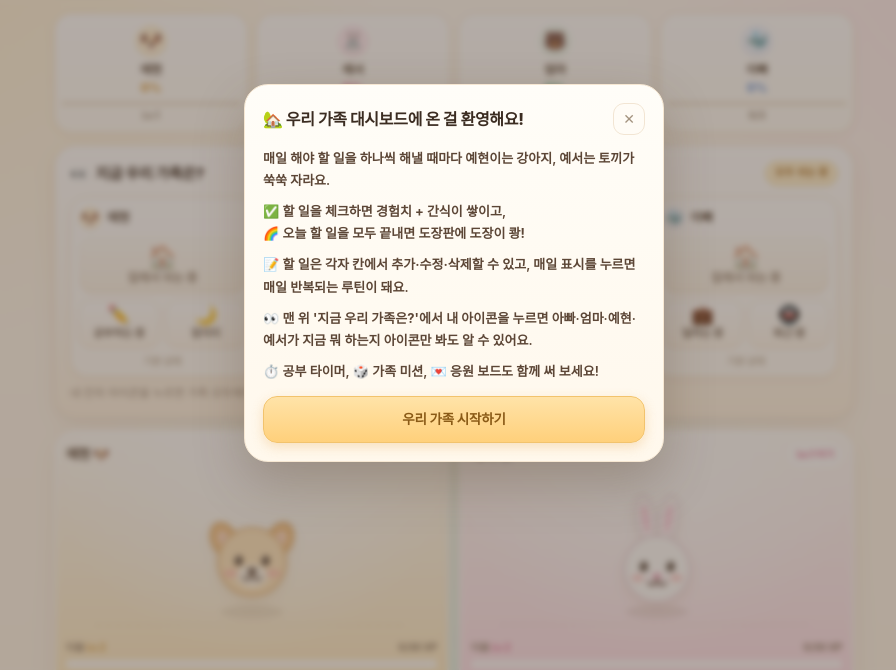
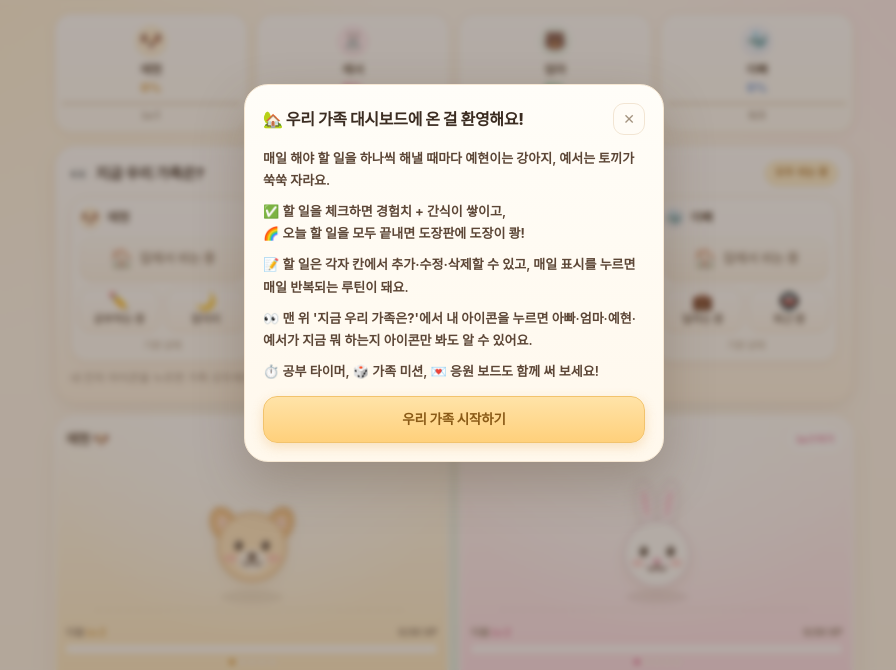
Before and after one commit to scalaria1225/family-dashboard, a plain HTML site: page index.html in a window 1280 px wide. Shown: the part 127-797 px from the top of the page, without its empty margins (186-1082 px from the left). Drawn offline with Linux system fonts and the light colour scheme.

Commit message:
style: 상태판 타일을 한 줄 아이콘+라벨로 압축

```diff
--- a/index.html
+++ b/index.html
@@ -219,8 +219,8 @@ body[data-view="dad"] .sum-card[data-member="dad"]{
 }
 .st-when{margin-left:auto;flex:0 0 auto;font-size:9.5px;font-weight:800;color:#B5A492;letter-spacing:-.1px;}
 .st-now{
-  display:flex;flex-direction:column;align-items:center;justify-content:center;gap:1px;
-  width:100%;min-height:60px;padding:6px 4px 5px;
+  display:flex;flex-direction:row;align-items:center;justify-content:center;gap:6px;
+  width:100%;min-height:44px;padding:5px 6px;
   border-radius:15px;cursor:pointer;
   border:1px solid rgba(255,255,255,.85);
   background:var(--soft,#FFF7E6);
@@ -228,26 +228,26 @@ body[data-view="dad"] .sum-card[data-member="dad"]{
   transition:transform .12s ease,box-shadow .15s ease;
 }
 .st-now:active{transform:scale(.96);}
-.st-now .st-icon{font-size:27px;line-height:1.08;}
+.st-now .st-icon{font-size:22px;line-height:1.05;}
 .st-now .st-label{
-  font-size:11px;font-weight:800;color:#4F3D2F;letter-spacing:-.3px;
-  text-align:center;line-height:1.25;
+  font-size:12px;font-weight:800;color:#4F3D2F;letter-spacing:-.3px;
+  text-align:left;line-height:1.2;
 }
 .st-now.idle{background:linear-gradient(180deg,#FFFDF8,#FBF4E9);}
-.st-now.idle .st-icon{font-size:23px;opacity:.62;}
+.st-now.idle .st-icon{font-size:19px;opacity:.62;}
 .st-now.idle .st-label{color:#9C8A78;font-weight:700;}
 .st-now.just{animation:popIn .4s ease-out;}
 .st-btns{display:flex;gap:5px;}
 .st-btn{
   flex:1 1 0;min-width:0;cursor:pointer;
   display:flex;flex-direction:column;align-items:center;justify-content:center;gap:1px;
-  padding:5px 2px 4px;border-radius:13px;
+  padding:4px 2px 3px;border-radius:13px;
   border:1px solid var(--line);
   background:linear-gradient(180deg,#FFFFFF,#FFF8ED);
   box-shadow:0 1px 2px rgba(168,132,86,.06);
   transition:transform .12s ease,background .15s ease,border-color .15s ease;
 }
-.st-btn .st-icon{font-size:18px;line-height:1.05;}
+.st-btn .st-icon{font-size:17px;line-height:1.05;}
 .st-btn .st-label{font-size:10px;font-weight:800;color:#7A695A;letter-spacing:-.3px;white-space:nowrap;}
 .st-btn.on{
   background:linear-gradient(180deg,#FFF4DC,#FFE8BC);border-color:#F3D49B;
@@ -264,8 +264,9 @@ body[data-view="dad"] .sum-card[data-member="dad"]{
 .st-reset:active{color:#8A7663;}
 @media (min-width:760px){
   .status-grid{grid-template-columns:repeat(4,minmax(0,1fr));gap:10px;}
-  .st-now .st-icon{font-size:30px;}
-  .st-now .st-label{font-size:12px;}
+  .st-now{min-height:48px;}
+  .st-now .st-icon{font-size:25px;}
+  .st-now .st-label{font-size:13px;}
   .st-btn .st-label{font-size:11px;}
 }
 
```
